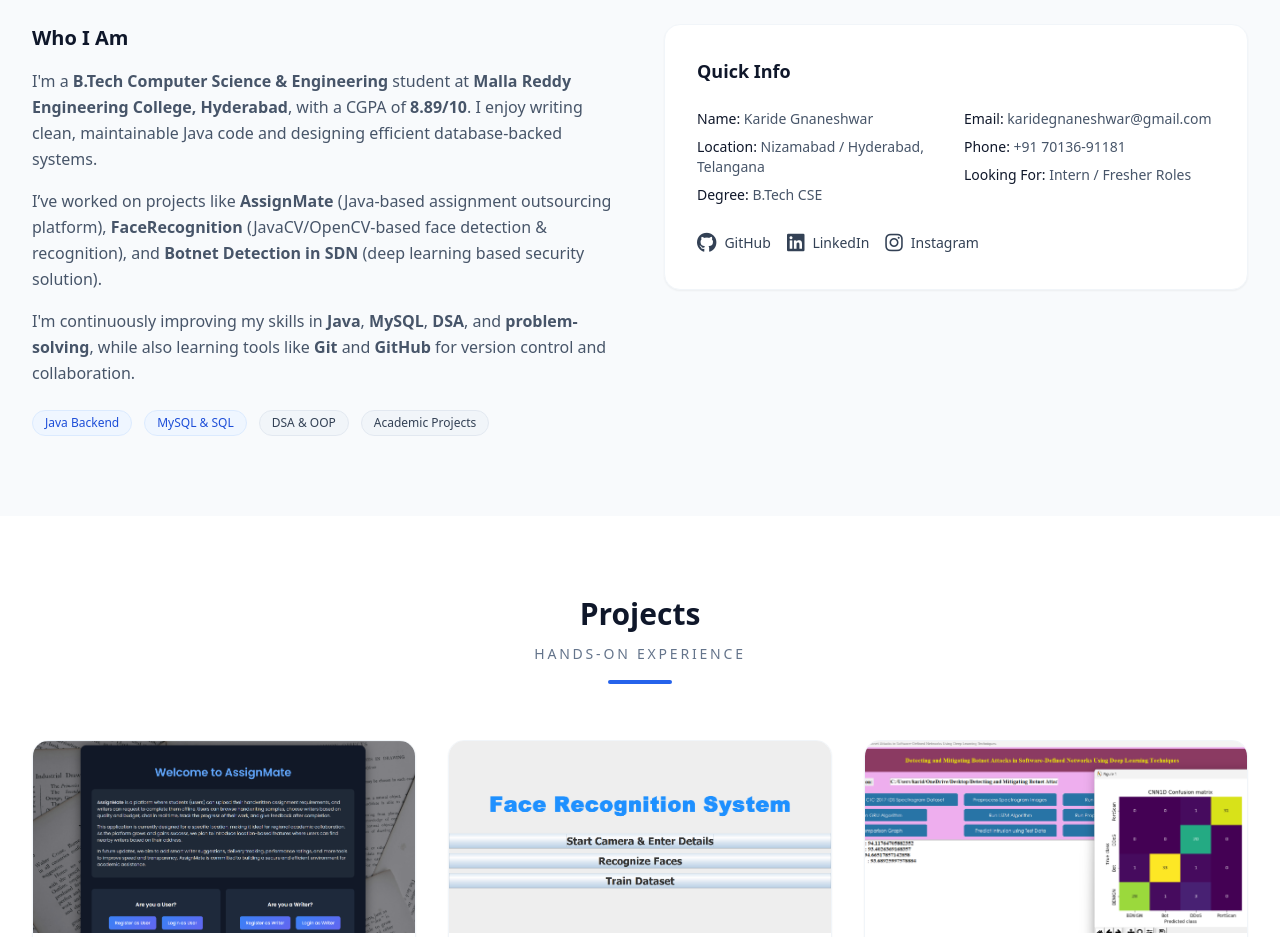
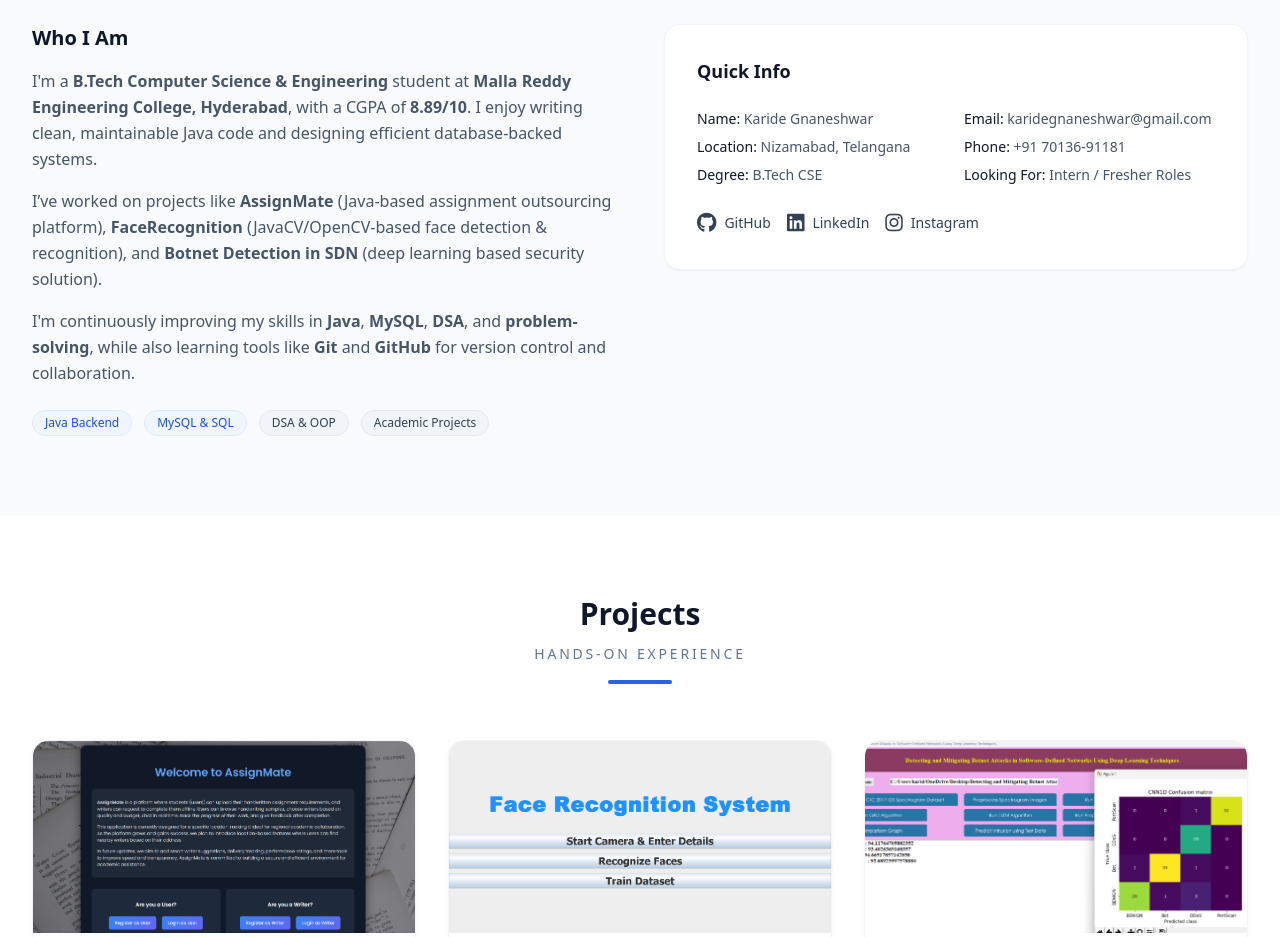
Before and after one commit to KarideGnaneshwar/Portfolio, a plain HTML site: page index.html in a window 1280 px wide. Shown: the part 1000-1937 px from the top of the page. Drawn offline with nearby package versions, Linux system fonts and the light colour scheme.

Commit message:
Update index.html

```diff
--- a/index.html
+++ b/index.html
@@ -206,7 +206,7 @@
                         <div class="grid grid-cols-1 md:grid-cols-2 gap-4 text-sm">
                             <div class="space-y-2">
                                 <p class="text-slate-600"><span class="font-medium text-slate-900">Name:</span> Karide Gnaneshwar</p>
-                                <p class="text-slate-600"><span class="font-medium text-slate-900">Location:</span> Nizamabad / Hyderabad, Telangana</p>
+                                <p class="text-slate-600"><span class="font-medium text-slate-900">Location:</span> Nizamabad, Telangana</p>
                                 <p class="text-slate-600"><span class="font-medium text-slate-900">Degree:</span> B.Tech CSE</p>
                             </div>
                             <div class="space-y-2">
```
